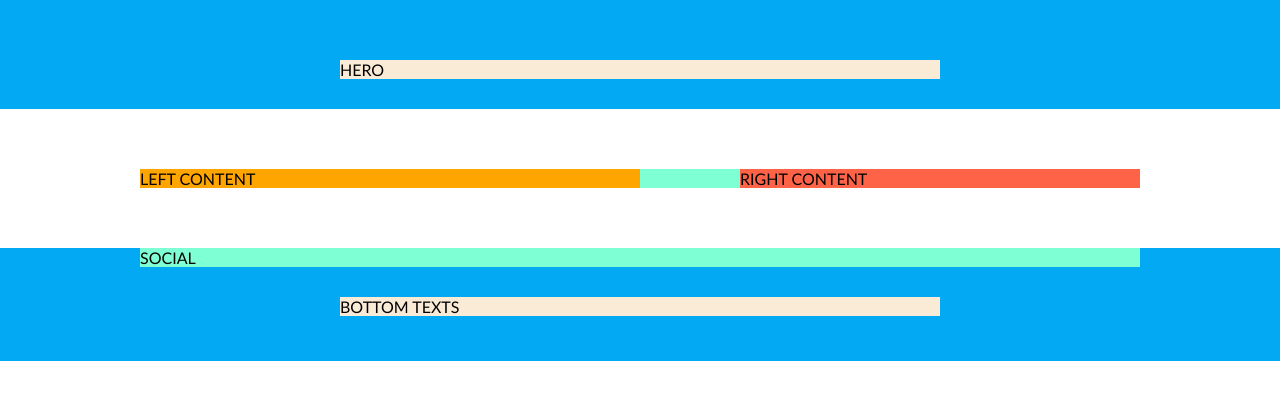
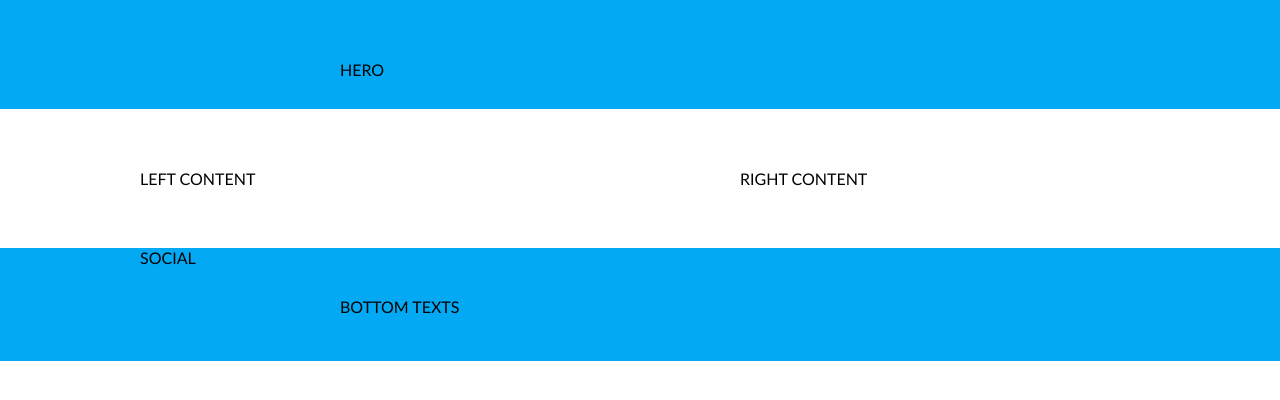
Before and after one commit to beatarynkevic/8-coming-soon, a plain HTML site: page index.html in a window 1280 px wide. Drawn offline with Linux system fonts and the light colour scheme.

Commit message:
Removed background colors

```diff
--- a/css/layout.css
+++ b/css/layout.css
@@ -7,13 +7,11 @@
       display: inline-block;
       width: 600px;
       margin-left: calc(50% - 300px);
-      background-color: antiquewhite;
   }
   .container > .row {
       display: inline-block;
       width: 1000px;
       margin-left: calc(50% - 500px);
-      background-color: aquamarine;
   }
       .container > .row > .column {
           display: inline-block;
@@ -21,10 +19,8 @@
       }
           .container > .row > .column.left {
               width: 50%;
-              background-color: orange;
           }
           .container > .row > .column.right {
               width: 40%;
               margin-left: 10%;
-              background-color: tomato;
           }
--- a/css/reset.css
+++ b/css/reset.css
@@ -1,3 +1,5 @@
+/* Reset */
+
 body,
 body * {
   margin: 0;
--- a/css/variables.css
+++ b/css/variables.css
@@ -1,4 +1,3 @@
-/*variables*/
 /* CSS variables */
 
 :root {
```
Also changed, not shown: index.html (+1 -0 lines), 1 other file.
